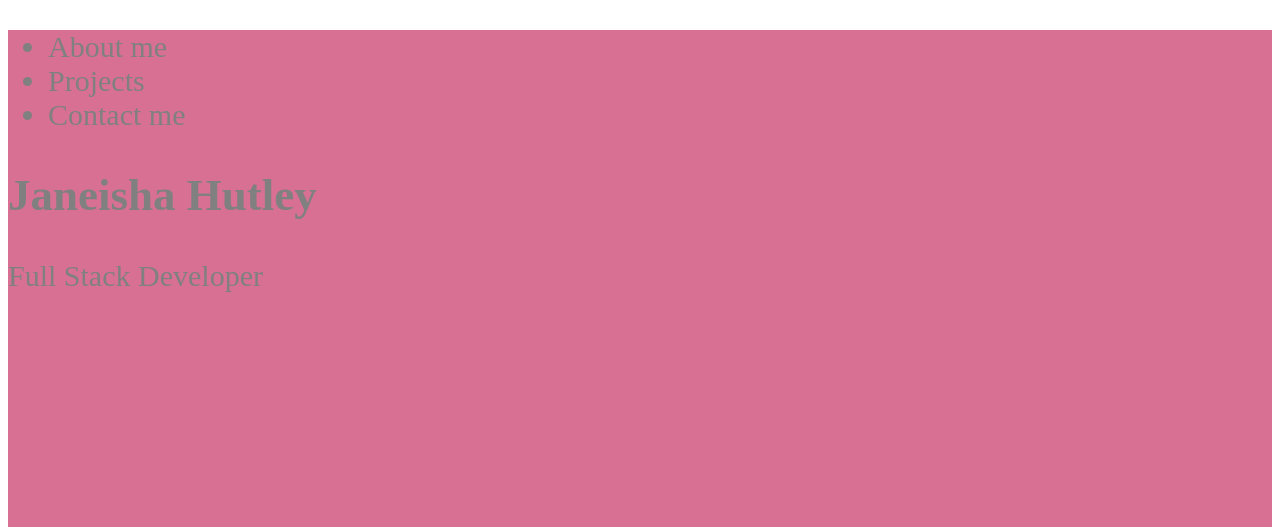
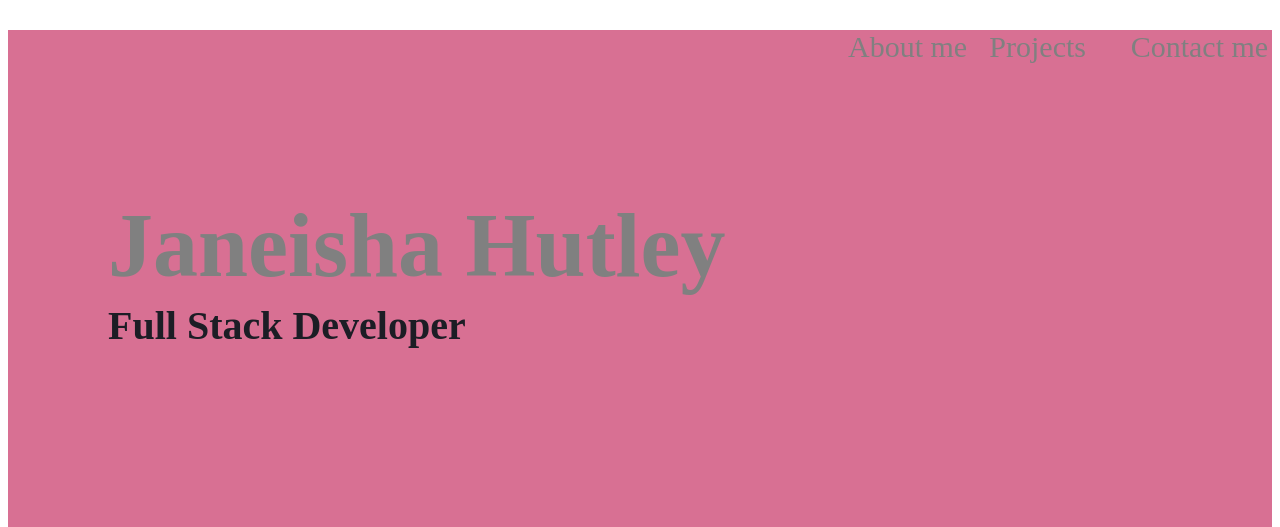
Before and after one commit to Forensicrose/portfolio-site, a plain HTML site: page index.html in a window 1280 px wide. Shown: the top 527 px of the page. Drawn offline with Linux system fonts and the light colour scheme.

Commit message:
formatted header and p tag; added css to these sections

```diff
--- a/index.html
+++ b/index.html
@@ -16,8 +16,8 @@
                 <li>Contact me</li>
             </ul>
         </nav>
-        <div><h1>Janeisha Hutley</h1>
-        <p>Full Stack Developer</p></div>
+        <div class="nametitle"><h1>Janeisha Hutley</h1>
+        <p class="title">Full Stack Developer</p></div>
     </section>
     <section>About Me</section>
     <section></section>
--- a/style.css
+++ b/style.css
@@ -8,3 +8,33 @@
 section {
   height: 300px;
 }
+
+h1 {
+  font-size: 90px;
+  font-weight: bolder;
+  margin: 0;
+}
+
+p {
+  margin: 0;
+}
+.title {
+  color: #1c1d25;
+  font-weight: bolder;
+  font-size: 40px;
+  margin: 0px;
+  margin-top: 5px;
+}
+ul {
+  display: flex;
+  margin-left: 800px;
+}
+
+li {
+  width: 200px;
+  list-style: none;
+}
+
+.nametitle {
+  padding: 100px;
+}
```
